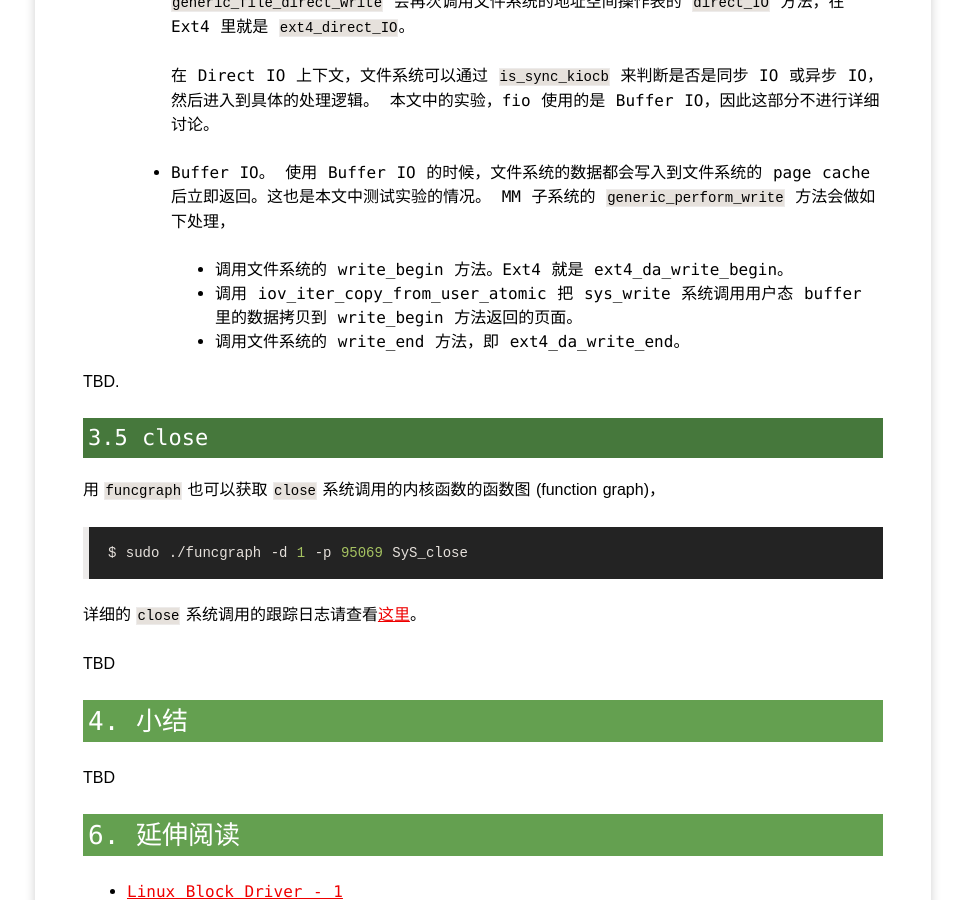
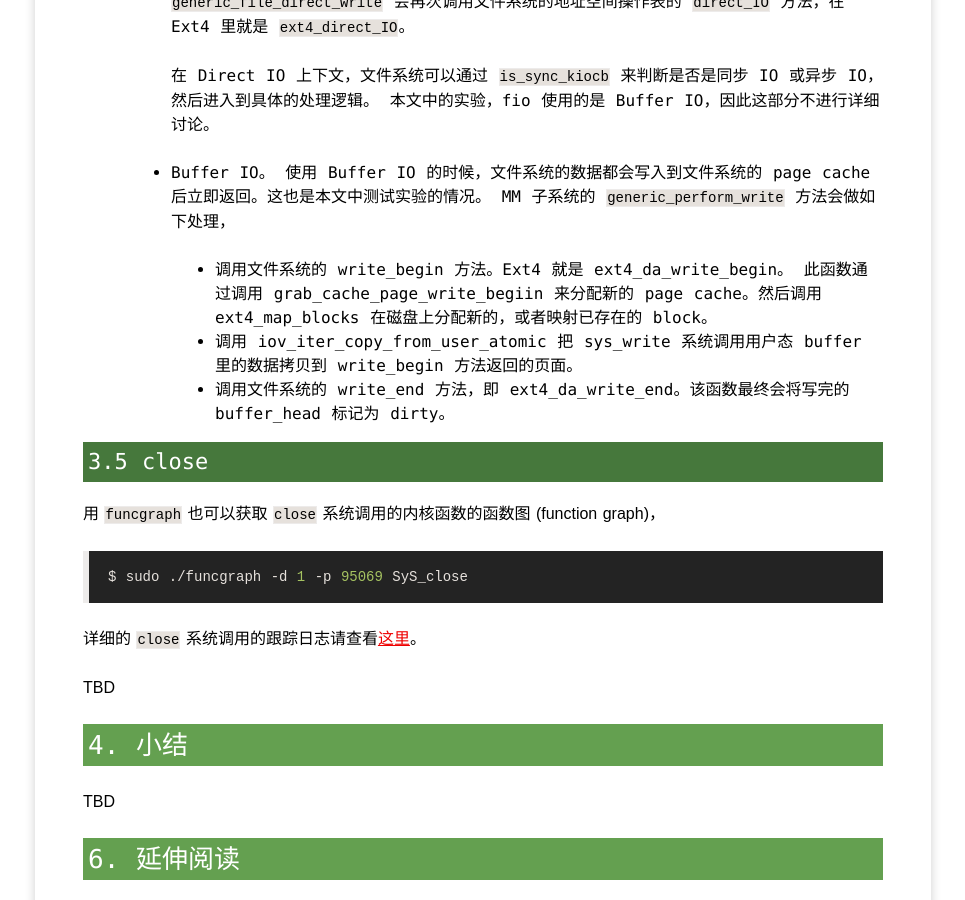
Before and after one commit to yangoliver/yangoliver.github.io, a Jekyll site: the page built from _posts/2016/2016-08-16-linux-block-driver-basic-3.md, in a window 1280 px wide and 900 px high, scrolled down 8281 px. Shown: the whole window, without its empty margins (157-1122 px from the left). Built offline with Jekyll 4.4.1, drawn with Linux system fonts in a browser that asks for light colours; comment, search, counter and statistics services are not loaded.

Commit message:
update: finished write system call contents

```diff
--- a/_posts/2016/2016-08-16-linux-block-driver-basic-3.md
+++ b/_posts/2016/2016-08-16-linux-block-driver-basic-3.md
@@ -263,10 +263,9 @@ POSIX_FADV_DONTNEED 的主要目的是清除 page cache，因此它使用了 WB_
      MM 子系统的 `generic_perform_write` 方法会做如下处理，
 
      * 调用文件系统的 `write_begin` 方法。Ext4 就是 `ext4_da_write_begin`。
+       此函数通过调用 `grab_cache_page_write_begiin` 来分配新的 page cache。然后调用 `ext4_map_blocks` 在磁盘上分配新的，或者映射已存在的 block。
      * 调用 `iov_iter_copy_from_user_atomic` 把 `sys_write` 系统调用用户态 buffer 里的数据拷贝到 `write_begin` 方法返回的页面。
-     * 调用文件系统的 `write_end` 方法，即 `ext4_da_write_end`。
-
-TBD.
+     * 调用文件系统的 `write_end` 方法，即 `ext4_da_write_end`。该函数最终会将写完的 `buffer_head` 标记为 dirty。
 
 ### 3.5 close
 
```
